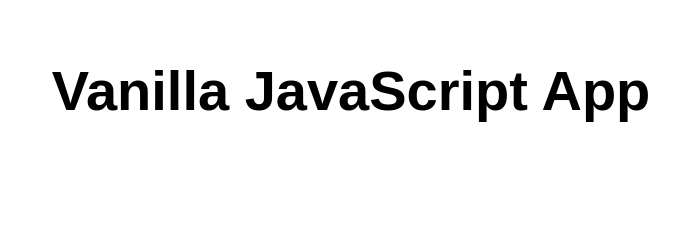
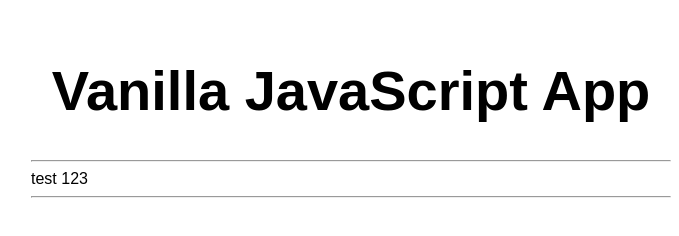
Before and after one commit to filippopoulosk/kostis-first-static-web-app, a website: page src/index.html in a window 1280 px wide. Shown: the whole page, without its empty margins (289-968 px from the left). Drawn offline with Linux system fonts and the light colour scheme.

Commit message:
Update index.html

```diff
--- a/src/index.html
+++ b/src/index.html
@@ -11,6 +11,7 @@
 <body>
   <main>
     <h1>Vanilla JavaScript App</h1>
+    <hr>test 123<hr>
   </main>
 </body>
 
```
